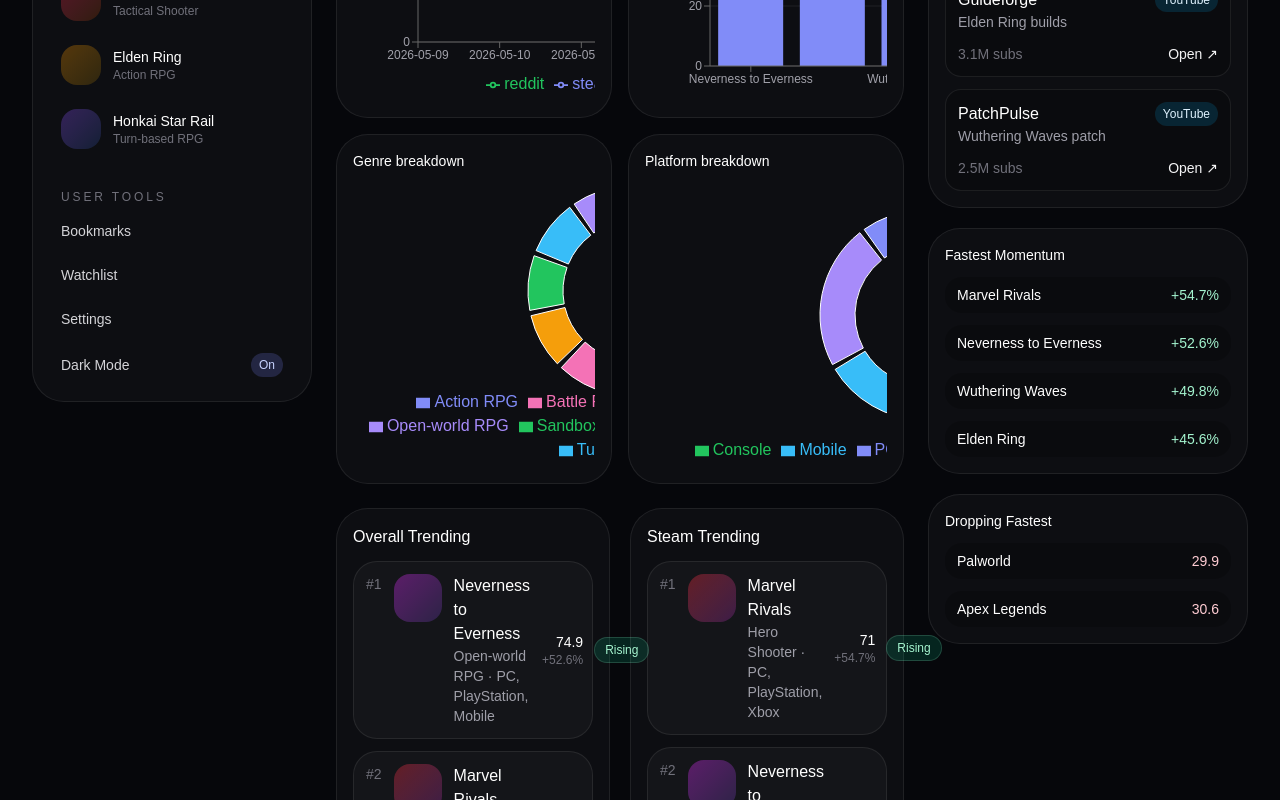
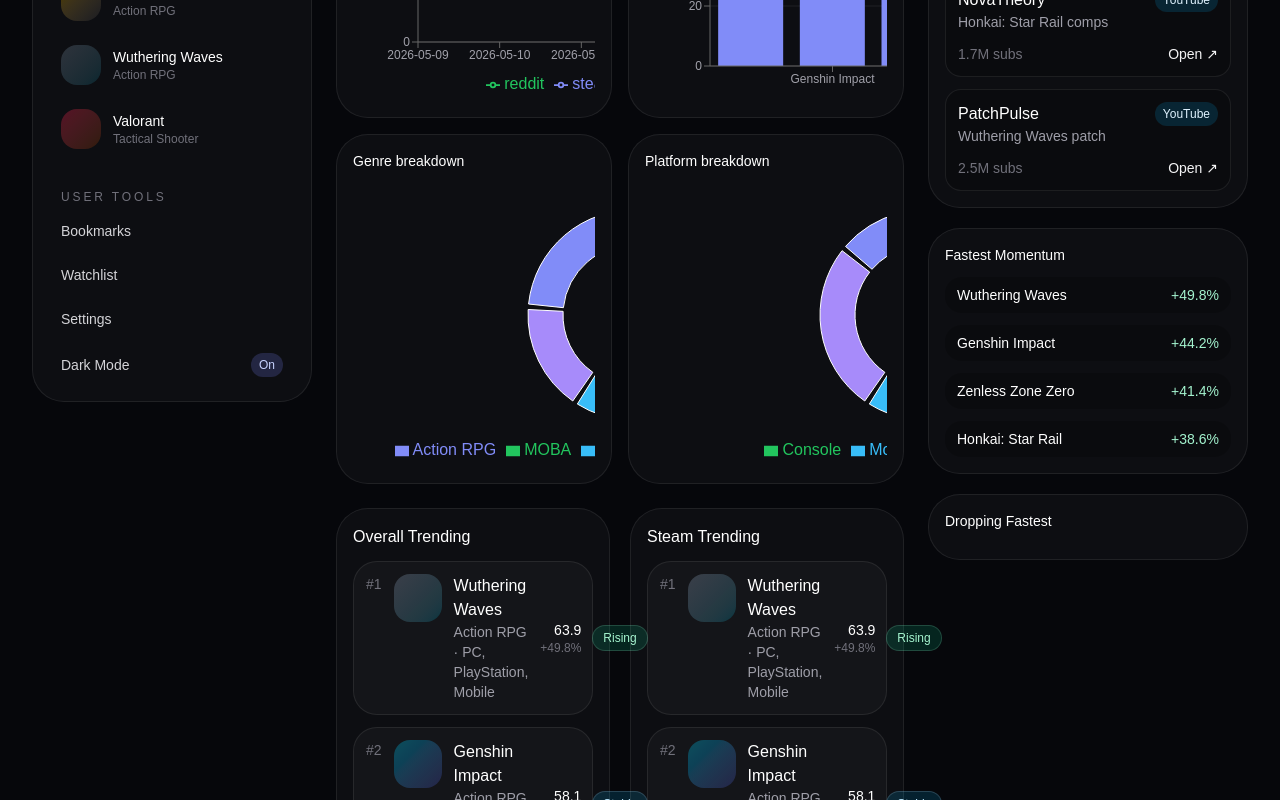
Before and after one commit to AsherTime/Playdex, a Next.js app: page /trending in a window 1280 px wide. Shown: the part 620-1420 px from the top of the page. Built offline with nearby package versions, Linux system fonts and the light colour scheme.

Commit message:
Clean tracked game source registry

```diff
--- a/src/data/mock-data.ts
+++ b/src/data/mock-data.ts
@@ -20,9 +20,33 @@
     platforms: ["PC", "PlayStation", "Mobile"],
     releaseDate: "2020-09-28",
     coverTone: "from-cyan-500/35 to-indigo-500/20",
-    description: "Open-world action RPG with a massive live-service audience and steady creator coverage.",
-    latestUpdates: ["Version 6.1 combat event", "New exploration route opened", "Character rerun campaign live"],
-    roadmap: ["Summer region teaser", "Anniversary rewards cycle", "Next archon quest chapter"],
+    description: "Open-world action RPG with a massive live-service audience and steady official update cadence.",
+    latestUpdates: ["Genshin Feed RSS registered", "HoYoLAB feed registered", "Official news tracking enabled"],
+    roadmap: ["Track official posts", "Add YouTube later", "Keep X/Twitter disabled"],
+  },
+  {
+    id: "honkai-star-rail",
+    slug: "honkai-star-rail",
+    title: "Honkai: Star Rail",
+    genre: "Turn-based RPG",
+    platforms: ["PC", "PlayStation", "Mobile"],
+    releaseDate: "2023-04-26",
+    coverTone: "from-violet-500/35 to-blue-500/20",
+    description: "Turn-based RPG with strong update cadence, theorycrafting, and creator-friendly story beats.",
+    latestUpdates: ["HoYoLAB feed registered", "Official site tracking disabled until needed", "RSS collector ready"],
+    roadmap: ["Track official posts", "Add YouTube later", "Keep X/Twitter disabled"],
+  },
+  {
+    id: "zenless-zone-zero",
+    slug: "zenless-zone-zero",
+    title: "Zenless Zone Zero",
+    genre: "Action RPG",
+    platforms: ["PC", "PlayStation", "Mobile"],
+    releaseDate: "2024-07-04",
+    coverTone: "from-yellow-500/35 to-zinc-500/20",
+    description: "Urban fantasy action RPG with frequent HoYoverse updates and event-driven engagement.",
+    latestUpdates: ["HoYoLAB feed registered", "Official site tracking disabled until needed", "RSS collector ready"],
+    roadmap: ["Track official posts", "Add YouTube later", "Keep X/Twitter disabled"],
   },
   {
     id: "wuthering-waves",
@@ -32,21 +56,9 @@
     platforms: ["PC", "PlayStation", "Mobile"],
     releaseDate: "2024-05-23",
     coverTone: "from-slate-400/30 to-cyan-500/20",
-    description: "Fast-combat open-world RPG with a creator-heavy launch curve and strong community discussion.",
-    latestUpdates: ["Combat feel overhaul previewed", "New resonator spotlight", "Creator challenge weekend announced"],
-    roadmap: ["Major zone expansion", "Co-op raid experiment", "Console optimization pass"],
-  },
-  {
-    id: "neverness-to-everness",
-    slug: "neverness-to-everness",
-    title: "Neverness to Everness",
-    genre: "Open-world RPG",
-    platforms: ["PC", "PlayStation", "Mobile"],
-    releaseDate: "2026-09-18",
-    coverTone: "from-fuchsia-500/35 to-violet-500/20",
-    description: "Stylized urban RPG with unusually high pre-release curiosity and wishlist momentum.",
-    latestUpdates: ["Closed beta footage lands", "Vehicle traversal demo", "Character reveal wave begins"],
-    roadmap: ["Second beta test", "Launch trailer", "Pre-registration rewards campaign"],
+    description: "Fast-combat open-world RPG with official site updates and Steam news available for collection.",
+    latestUpdates: ["Official news page registered", "Steam news registered", "Website collector ready"],
+    roadmap: ["Track official posts", "Track Steam news", "Add YouTube later"],
   },
   {
     id: "valorant",
@@ -56,69 +68,9 @@
     platforms: ["PC", "Console"],
     releaseDate: "2020-06-02",
     coverTone: "from-rose-500/35 to-orange-500/20",
-    description: "Competitive shooter with dependable esports spikes and a durable streaming audience.",
-    latestUpdates: ["Agent balance patch", "Map pool rotation", "APAC finals underway"],
-    roadmap: ["New agent teaser", "Premier season refresh", "Champions qualification push"],
-  },
-  {
-    id: "minecraft",
-    slug: "minecraft",
-    title: "Minecraft",
-    genre: "Sandbox",
-    platforms: ["PC", "Console", "Mobile"],
-    releaseDate: "2011-11-18",
-    coverTone: "from-emerald-500/35 to-lime-500/20",
-    description: "Evergreen sandbox platform whose audience tends to move in waves rather than vanish.",
-    latestUpdates: ["Snapshot adds ambient mobs", "Marketplace creator packs trend", "Speedrun category heats up"],
-    roadmap: ["Biome refresh", "Education pack drop", "Live event voting window"],
-  },
-  {
-    id: "elden-ring",
-    slug: "elden-ring",
-    title: "Elden Ring",
-    genre: "Action RPG",
-    platforms: ["PC", "PlayStation", "Xbox"],
-    releaseDate: "2022-02-25",
-    coverTone: "from-amber-500/35 to-yellow-500/20",
-    description: "Prestige action RPG with expansion-driven surges and strong long-tail interest.",
-    latestUpdates: ["Expansion rumors intensify", "Build guides trend again", "Challenge runs resurface"],
-    roadmap: ["Possible DLC reveal beat", "Meta rebalance watch", "Community tournament season"],
-  },
-  {
-    id: "palworld",
-    slug: "palworld",
-    title: "Palworld",
-    genre: "Survival Crafting",
-    platforms: ["PC", "Xbox"],
-    releaseDate: "2024-01-19",
-    coverTone: "from-sky-500/35 to-blue-500/20",
-    description: "Creature-collecting survival hit with sharp spikes whenever major updates land.",
-    latestUpdates: ["Post-patch concurrency cools", "Base-building meta shifts", "Mod activity remains durable"],
-    roadmap: ["Raid tuning", "Biome extension", "Server tooling upgrades"],
-  },
-  {
-    id: "apex-legends",
-    slug: "apex-legends",
-    title: "Apex Legends",
-    genre: "Battle Royale",
-    platforms: ["PC", "PlayStation", "Xbox", "Switch"],
-    releaseDate: "2019-02-04",
-    coverTone: "from-red-500/35 to-orange-500/20",
-    description: "High-skill battle royale with seasonality across both ranked play and viewership.",
-    latestUpdates: ["Ranked split settles", "ALGS scrims spike", "Legend pick rates shift"],
-    roadmap: ["Mid-season patch", "Map event", "Regional finals"],
-  },
-  {
-    id: "marvel-rivals",
-    slug: "marvel-rivals",
-    title: "Marvel Rivals",
-    genre: "Hero Shooter",
-    platforms: ["PC", "PlayStation", "Xbox"],
-    releaseDate: "2024-12-06",
-    coverTone: "from-red-500/35 to-fuchsia-500/20",
-    description: "Hero shooter benefiting from recognizable IP, streamer adoption, and rapid content cycles.",
-    latestUpdates: ["New hero drives queue surge", "Ranked reset underway", "Streamer collab event expands"],
-    roadmap: ["Season reveal", "Balance sweep", "Console tournament beta"],
+    description: "Competitive shooter with dependable esports spikes and a durable official news cadence.",
+    latestUpdates: ["Official Riot news source registered", "Website collector ready", "RSS not required"],
+    roadmap: ["Track official posts", "Add esports sources later", "Keep X/Twitter disabled"],
   },
   {
     id: "league-of-legends",
@@ -128,36 +80,19 @@
     platforms: ["PC"],
     releaseDate: "2009-10-27",
     coverTone: "from-blue-500/35 to-indigo-500/20",
-    description: "Massive competitive ecosystem with strong regional peaks and event-driven momentum.",
-    latestUpdates: ["MSI storylines dominate", "Patch shakes top lane", "Regional qualifiers begin"],
-    roadmap: ["Mid-year champion", "Worlds format update", "Item system tuning"],
-  },
-  {
-    id: "honkai-star-rail",
-    slug: "honkai-star-rail",
-    title: "Honkai Star Rail",
-    genre: "Turn-based RPG",
-    platforms: ["PC", "PlayStation", "Mobile"],
-    releaseDate: "2023-04-26",
-    coverTone: "from-violet-500/35 to-blue-500/20",
-    description: "Turn-based RPG with strong update cadence, theorycrafting, and creator-friendly story beats.",
-    latestUpdates: ["Version banner speculation", "Endgame team comps shift", "Story trailer performs well"],
-    roadmap: ["New planet arc", "Relic system revision", "Anniversary rerun"],
+    description: "Massive competitive ecosystem with frequent official Riot news, patch notes, and event updates.",
+    latestUpdates: ["Official Riot news source registered", "Website collector ready", "RSS not required"],
+    roadmap: ["Track official posts", "Add esports sources later", "Keep X/Twitter disabled"],
   },
 ];
 
 const metricSeries = {
   "genshin-impact": [68, 70, 71, 72, 73, 75, 76],
+  "honkai-star-rail": [55, 56, 59, 62, 63, 65, 68],
+  "zenless-zone-zero": [57, 60, 62, 64, 67, 69, 72],
   "wuthering-waves": [54, 58, 63, 68, 72, 77, 84],
-  "neverness-to-everness": [35, 41, 48, 57, 66, 75, 88],
   valorant: [59, 60, 61, 60, 63, 65, 66],
-  minecraft: [52, 51, 52, 54, 55, 56, 57],
-  "elden-ring": [61, 63, 65, 69, 72, 74, 78],
-  palworld: [48, 47, 46, 44, 42, 40, 38],
-  "apex-legends": [46, 45, 44, 43, 42, 40, 39],
-  "marvel-rivals": [63, 67, 71, 76, 81, 86, 91],
   "league-of-legends": [58, 57, 58, 59, 61, 60, 62],
-  "honkai-star-rail": [55, 56, 59, 62, 63, 65, 68],
 } as const;
 
 export const metrics: GameMetricDaily[] = Object.entries(metricSeries).flatMap(
@@ -173,201 +108,172 @@
       youtubeHype: Math.min(100, value + 6 + index),
       redditActivity: Math.min(100, Math.round(value * 0.88 + index * 1.5)),
       newsVolume: Math.min(100, Math.round(value * 0.6 + 10)),
-      releaseHype:
-        gameId === "neverness-to-everness"
-          ? 92
-          : gameId === "marvel-rivals"
-            ? 36
-            : gameId === "elden-ring"
-              ? 28
-              : 12,
+      releaseHype: 12,
     })),
 );
 
 export const posts: GamePost[] = [
   {
-    id: "post-1",
-    source: "DexWire",
+    id: "post-genshin",
+    source: "Official Tracker",
     timeAgo: "12m ago",
-    title: "Marvel Rivals season reset sends viewership above its weekly ceiling",
-    summary: "The new hero release, ranked reset, and creator collabs are moving together rather than separately.",
-    gameTag: "Marvel Rivals",
+    title: "Genshin Impact official feeds are ready for update tracking",
+    summary: "Genshin Feed and HoYoLAB sources are registered for no-key official news collection.",
+    gameTag: "Genshin Impact",
     category: "Update",
-    thumbnailTone: "from-fuchsia-500/35 to-rose-500/15",
-    gameId: "marvel-rivals",
+    thumbnailTone: "from-cyan-500/35 to-indigo-500/15",
+    gameId: "genshin-impact",
   },
   {
-    id: "post-2",
-    source: "Patchline",
-    timeAgo: "31m ago",
-    title: "Wuthering Waves combat changes are converting preview buzz into player growth",
-    summary: "Creator impressions, subreddit activity, and search demand all accelerated after the overhaul preview.",
+    id: "post-star-rail",
+    source: "Official Tracker",
+    timeAgo: "28m ago",
+    title: "Honkai: Star Rail feed tracking now uses HoYoLAB first",
+    summary: "The collector prioritizes the HoYoLAB Atom feed for Star Rail official posts.",
+    gameTag: "Honkai: Star Rail",
+    category: "Update",
+    thumbnailTone: "from-indigo-500/30 to-violet-500/15",
+    gameId: "honkai-star-rail",
+  },
+  {
+    id: "post-zzz",
+    source: "Official Tracker",
+    timeAgo: "44m ago",
+    title: "Zenless Zone Zero official feed is registered",
+    summary: "ZZZ now has a HoYoLAB Atom source in the tracked source registry.",
+    gameTag: "Zenless Zone Zero",
+    category: "Update",
+    thumbnailTone: "from-yellow-500/30 to-zinc-500/15",
+    gameId: "zenless-zone-zero",
+  },
+  {
+    id: "post-wuwa",
+    source: "Official Tracker",
+    timeAgo: "1h ago",
+    title: "Wuthering Waves tracks official site news and Steam news",
+    summary: "The source registry keeps the official Kuro news page plus Steam app news for free collection.",
     gameTag: "Wuthering Waves",
     category: "Patch Notes",
     thumbnailTone: "from-cyan-500/30 to-slate-500/15",
     gameId: "wuthering-waves",
   },
   {
-    id: "post-3",
-    source: "LaunchScope",
-    timeAgo: "1h ago",
-    title: "Neverness to Everness trailer turns pre-release curiosity into real momentum",
-    summary: "Wishlist proxies and trailer velocity are now strong enough to compete with released titles.",
-    gameTag: "Neverness to Everness",
-    category: "News",
-    thumbnailTone: "from-violet-500/35 to-indigo-500/15",
-    gameId: "neverness-to-everness",
-  },
-  {
-    id: "post-4",
-    source: "Arena Desk",
+    id: "post-valorant",
+    source: "Official Tracker",
     timeAgo: "2h ago",
-    title: "Valorant APAC finals are lifting Twitch share without distorting core demand",
-    summary: "The esports spike looks event-driven, but the game’s baseline remains unusually resilient.",
+    title: "Valorant official news remains in the tracked registry",
+    summary: "Riot's official news page remains available for website-based collection.",
     gameTag: "Valorant",
     category: "Esports",
     thumbnailTone: "from-orange-500/30 to-rose-500/15",
     gameId: "valorant",
   },
   {
-    id: "post-5",
-    source: "Loreline",
+    id: "post-lol",
+    source: "Official Tracker",
     timeAgo: "3h ago",
-    title: "Elden Ring rumor cycle revives challenge runs, build guides, and creator retrospectives",
-    summary: "A classic prestige title can still behave like a launch when speculation becomes coordinated.",
-    gameTag: "Elden Ring",
-    category: "Community",
-    thumbnailTone: "from-amber-500/30 to-yellow-500/15",
-    gameId: "elden-ring",
-  },
-  {
-    id: "post-6",
-    source: "MarketMeta",
-    timeAgo: "4h ago",
-    title: "Palworld cools after the patch surge, but the modding floor remains intact",
-    summary: "The audience is normalizing, not disappearing. That distinction matters for long-tail viability.",
-    gameTag: "Palworld",
-    category: "Community",
-    thumbnailTone: "from-sky-500/30 to-blue-500/15",
-    gameId: "palworld",
-  },
-  {
-    id: "post-7",
-    source: "CreatorBeat",
-    timeAgo: "5h ago",
-    title: "Honkai Star Rail theorycrafting videos quietly outperform broader release chatter",
-    summary: "Retention-heavy content is doing the work hype posts usually get credit for.",
-    gameTag: "Honkai Star Rail",
+    title: "League of Legends official updates remain enabled",
+    summary: "Riot's League news page is kept as an official website source.",
+    gameTag: "League of Legends",
     category: "Update",
-    thumbnailTone: "from-indigo-500/30 to-violet-500/15",
-    gameId: "honkai-star-rail",
+    thumbnailTone: "from-blue-500/30 to-indigo-500/15",
+    gameId: "league-of-legends",
   },
 ];
 
 export const news: GameNews[] = [
   {
-    id: "news-1",
-    title: "Marvel Rivals season update pushes viewership to a new weekly high",
-    source: "DexWire",
-    gameTag: "Marvel Rivals",
-    summary: "A fresh hero release and ranked reset created the strongest creator response of the week.",
+    id: "news-genshin",
+    title: "Genshin Impact official feeds registered",
+    source: "Official Tracker",
+    gameTag: "Genshin Impact",
+    summary: "Genshin Feed and HoYoLAB sources are available as fallback seed news until live collector data exists.",
     date: "2026-05-15",
     category: "Update",
-    gameId: "marvel-rivals",
+    gameId: "genshin-impact",
   },
   {
-    id: "news-2",
-    title: "Neverness to Everness trailer drives another wishlist spike",
-    source: "LaunchScope",
-    gameTag: "Neverness to Everness",
-    summary: "Trailer engagement and search demand both climbed sharply after the latest showcase.",
-    date: "2026-05-14",
-    category: "Release",
-    gameId: "neverness-to-everness",
+    id: "news-star-rail",
+    title: "Honkai: Star Rail HoYoLAB feed registered",
+    source: "Official Tracker",
+    gameTag: "Honkai: Star Rail",
+    summary: "The Star Rail source list prioritizes a no-key HoYoLAB Atom feed.",
+    date: "2026-05-15",
+    category: "Update",
+    gameId: "honkai-star-rail",
   },
   {
-    id: "news-3",
-    title: "Wuthering Waves creators rally around combat overhaul impressions",
-    source: "CreatorBeat",
+    id: "news-zzz",
+    title: "Zenless Zone Zero HoYoLAB feed registered",
+    source: "Official Tracker",
+    gameTag: "Zenless Zone Zero",
+    summary: "The ZZZ source list now uses the available Zenless HoYoLAB Atom feed.",
+    date: "2026-05-14",
+    category: "Update",
+    gameId: "zenless-zone-zero",
+  },
+  {
+    id: "news-wuwa",
+    title: "Wuthering Waves official and Steam sources registered",
+    source: "Official Tracker",
     gameTag: "Wuthering Waves",
-    summary: "Preview coverage lifted YouTube velocity and subreddit activity for a third straight day.",
+    summary: "Wuthering Waves keeps the official news page and adds Steam news where available.",
     date: "2026-05-14",
-    category: "Community",
+    category: "Update",
     gameId: "wuthering-waves",
   },
   {
-    id: "news-4",
-    title: "Elden Ring expansion rumors revive build discussion",
-    source: "Loreline",
-    gameTag: "Elden Ring",
-    summary: "Unconfirmed reports reignited guide traffic, speculation threads, and returning player interest.",
-    date: "2026-05-13",
-    category: "Rumor",
-    gameId: "elden-ring",
-  },
-  {
-    id: "news-5",
-    title: "Valorant regional finals lift Twitch share across APAC",
-    source: "Arena Desk",
+    id: "news-valorant",
+    title: "Valorant official news source remains enabled",
+    source: "Official Tracker",
     gameTag: "Valorant",
-    summary: "Tournament coverage generated steady streaming growth without a matching player spike.",
+    summary: "Valorant keeps Riot official news as its no-key source.",
     date: "2026-05-13",
     category: "Esports",
     gameId: "valorant",
   },
   {
-    id: "news-6",
-    title: "Palworld cools after post-patch surge",
-    source: "MarketMeta",
-    gameTag: "Palworld",
-    summary: "Conversation volume remains healthy, but player and viewer growth have tapered below baseline.",
-    date: "2026-05-12",
+    id: "news-lol",
+    title: "League of Legends official news source remains enabled",
+    source: "Official Tracker",
+    gameTag: "League of Legends",
+    summary: "League keeps Riot official news as its no-key source.",
+    date: "2026-05-13",
     category: "Update",
-    gameId: "palworld",
+    gameId: "league-of-legends",
   },
 ];
 
 export const streamers: Streamer[] = [
-  { id: "streamer-1", name: "LunaVex", platform: "Twitch", followers: 3200000, currentGame: "Marvel Rivals", href: "#", gameId: "marvel-rivals" },
-  { id: "streamer-2", name: "RiotMako", platform: "Twitch", followers: 2100000, currentGame: "Valorant", href: "#", gameId: "valorant" },
-  { id: "streamer-3", name: "AshenVale", platform: "Twitch", followers: 1800000, currentGame: "Elden Ring", href: "#", gameId: "elden-ring" },
-  { id: "streamer-4", name: "NeroPulse", platform: "Twitch", followers: 1400000, currentGame: "Wuthering Waves", href: "#", gameId: "wuthering-waves" },
-  { id: "streamer-5", name: "PixelMori", platform: "Twitch", followers: 980000, currentGame: "Minecraft", href: "#", gameId: "minecraft" },
+  { id: "streamer-valorant", name: "RiotMako", platform: "Twitch", followers: 2100000, currentGame: "Valorant", href: "#", gameId: "valorant" },
+  { id: "streamer-wuwa", name: "NeroPulse", platform: "Twitch", followers: 1400000, currentGame: "Wuthering Waves", href: "#", gameId: "wuthering-waves" },
+  { id: "streamer-lol", name: "LaneCraft", platform: "Twitch", followers: 1800000, currentGame: "League of Legends", href: "#", gameId: "league-of-legends" },
 ];
 
 export const youtubers: YouTuber[] = [
-  { id: "yt-1", name: "FramePerfect", subscribers: 4200000, trendingTopic: "Marvel Rivals meta", href: "#", gameId: "marvel-rivals" },
-  { id: "yt-2", name: "Guideforge", subscribers: 3100000, trendingTopic: "Elden Ring builds", href: "#", gameId: "elden-ring" },
-  { id: "yt-3", name: "PatchPulse", subscribers: 2500000, trendingTopic: "Wuthering Waves patch", href: "#", gameId: "wuthering-waves" },
-  { id: "yt-4", name: "NovaTheory", subscribers: 1700000, trendingTopic: "Honkai Star Rail comps", href: "#", gameId: "honkai-star-rail" },
+  { id: "yt-genshin", name: "TeyvatNotes", subscribers: 2800000, trendingTopic: "Genshin update tracking", href: "#", gameId: "genshin-impact" },
+  { id: "yt-star-rail", name: "NovaTheory", subscribers: 1700000, trendingTopic: "Honkai: Star Rail comps", href: "#", gameId: "honkai-star-rail" },
+  { id: "yt-wuwa", name: "PatchPulse", subscribers: 2500000, trendingTopic: "Wuthering Waves patch", href: "#", gameId: "wuthering-waves" },
 ];
 
 export const esportsEvents: EsportsEvent[] = [
-  { id: "event-1", title: "Valorant APAC Finals", game: "Valorant", date: "2026-05-18", region: "APAC", prizePool: "$500K", href: "#", gameId: "valorant" },
-  { id: "event-2", title: "MSI Knockout Stage", game: "League of Legends", date: "2026-05-20", region: "Global", prizePool: "$2M", href: "#", gameId: "league-of-legends" },
-  { id: "event-3", title: "Marvel Rivals Creator Clash", game: "Marvel Rivals", date: "2026-05-22", region: "NA/EU", prizePool: "$250K", href: "#", gameId: "marvel-rivals" },
-  { id: "event-4", title: "ALGS Regional Finals", game: "Apex Legends", date: "2026-05-25", region: "EMEA", prizePool: "$300K", href: "#", gameId: "apex-legends" },
+  { id: "event-valorant", title: "Valorant APAC Finals", game: "Valorant", date: "2026-05-18", region: "APAC", prizePool: "$500K", href: "#", gameId: "valorant" },
+  { id: "event-lol", title: "MSI Knockout Stage", game: "League of Legends", date: "2026-05-20", region: "Global", prizePool: "$2M", href: "#", gameId: "league-of-legends" },
 ];
 
 export const recentlyViewedGames: RecentlyViewedGame[] = [
-  { id: "recent-1", title: "Genshin Impact", genre: "Action RPG", href: "/games/genshin-impact", coverTone: "from-cyan-500/30 to-indigo-500/15" },
-  { id: "recent-2", title: "Wuthering Waves", genre: "Action RPG", href: "/games/wuthering-waves", coverTone: "from-slate-400/25 to-cyan-500/15" },
-  { id: "recent-3", title: "Valorant", genre: "Tactical Shooter", href: "/games/valorant", coverTone: "from-rose-500/30 to-orange-500/15" },
-  { id: "recent-4", title: "Elden Ring", genre: "Action RPG", href: "/games/elden-ring", coverTone: "from-amber-500/30 to-yellow-500/15" },
-  { id: "recent-5", title: "Honkai Star Rail", genre: "Turn-based RPG", href: "/games/honkai-star-rail", coverTone: "from-violet-500/30 to-blue-500/15" },
+  { id: "recent-genshin", title: "Genshin Impact", genre: "Action RPG", href: "/games/genshin-impact", coverTone: "from-cyan-500/30 to-indigo-500/15" },
+  { id: "recent-star-rail", title: "Honkai: Star Rail", genre: "Turn-based RPG", href: "/games/honkai-star-rail", coverTone: "from-violet-500/30 to-blue-500/15" },
+  { id: "recent-zzz", title: "Zenless Zone Zero", genre: "Action RPG", href: "/games/zenless-zone-zero", coverTone: "from-yellow-500/30 to-zinc-500/15" },
+  { id: "recent-wuwa", title: "Wuthering Waves", genre: "Action RPG", href: "/games/wuthering-waves", coverTone: "from-slate-400/25 to-cyan-500/15" },
+  { id: "recent-valorant", title: "Valorant", genre: "Tactical Shooter", href: "/games/valorant", coverTone: "from-rose-500/30 to-orange-500/15" },
 ];
 
 export const sources: GameSource[] = [
-  { id: "steam", name: "Steam", status: "Healthy", lastCollectedAt: "2026-05-15T08:12:00.000Z", cadence: "15 min" },
-  { id: "twitch", name: "Twitch", status: "Healthy", lastCollectedAt: "2026-05-15T08:08:00.000Z", cadence: "15 min" },
-  { id: "youtube", name: "YouTube", status: "Delayed", lastCollectedAt: "2026-05-15T07:42:00.000Z", cadence: "30 min" },
-  { id: "reddit", name: "Reddit", status: "Healthy", lastCollectedAt: "2026-05-15T08:05:00.000Z", cadence: "30 min" },
-  { id: "news", name: "Gaming RSS", status: "Healthy", lastCollectedAt: "2026-05-15T08:10:00.000Z", cadence: "60 min" },
+  { id: "hoyolab-rss", name: "HoYoLAB RSS", status: "Healthy", lastCollectedAt: "2026-05-15T08:10:00.000Z", cadence: "60 min" },
+  { id: "genshin-feed", name: "Genshin Feed", status: "Healthy", lastCollectedAt: "2026-05-15T08:12:00.000Z", cadence: "60 min" },
+  { id: "official-sites", name: "Official Sites", status: "Healthy", lastCollectedAt: "2026-05-15T08:08:00.000Z", cadence: "60 min" },
+  { id: "steam-news", name: "Steam News", status: "Healthy", lastCollectedAt: "2026-05-15T08:05:00.000Z", cadence: "60 min" },
 ];
 
-export const upcomingGames: UpcomingGame[] = [
-  { id: "upcoming-1", title: "Neverness to Everness", releaseDate: "2026-09-18", genre: "Open-world RPG", platforms: ["PC", "PlayStation", "Mobile"], hypeScore: 92, wishlistInterest: 89, trailerUrl: "#", newsUrl: "#" },
-  { id: "upcoming-2", title: "Project Orion", releaseDate: "2026-11-06", genre: "Action RPG", platforms: ["PC", "PlayStation", "Xbox"], hypeScore: 87, wishlistInterest: 84, trailerUrl: "#", newsUrl: "#" },
-  { id: "upcoming-3", title: "Hollow Knight: Silksong", releaseDate: "2026-08-28", genre: "Metroidvania", platforms: ["PC", "Console"], hypeScore: 85, wishlistInterest: 94, trailerUrl: "#", newsUrl: "#" },
-  { id: "upcoming-4", title: "Arc Raiders", releaseDate: "2026-10-02", genre: "Extraction Shooter", platforms: ["PC", "PlayStation", "Xbox"], hypeScore: 79, wishlistInterest: 77, trailerUrl: "#", newsUrl: "#" },
-];
+export const upcomingGames: UpcomingGame[] = [];
```
Also changed, not shown: 2 other files (tests, documents, lock files or other folders).
